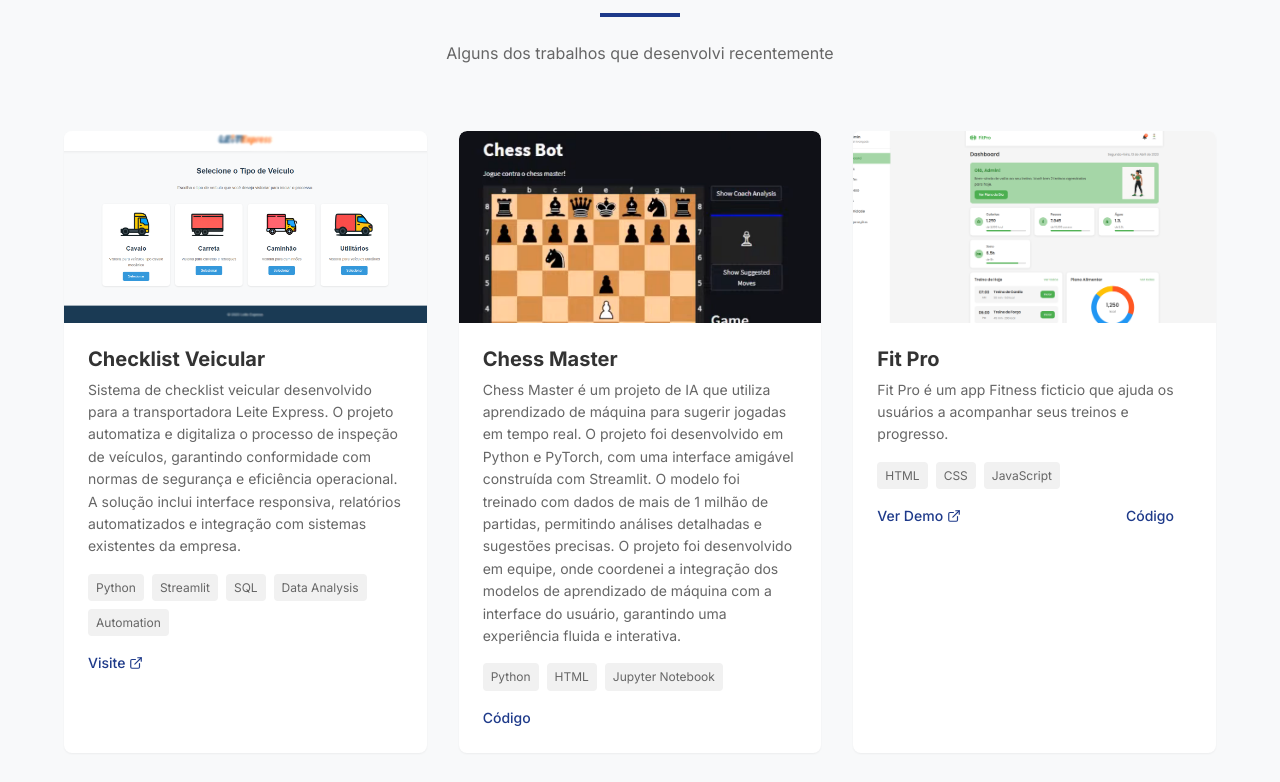
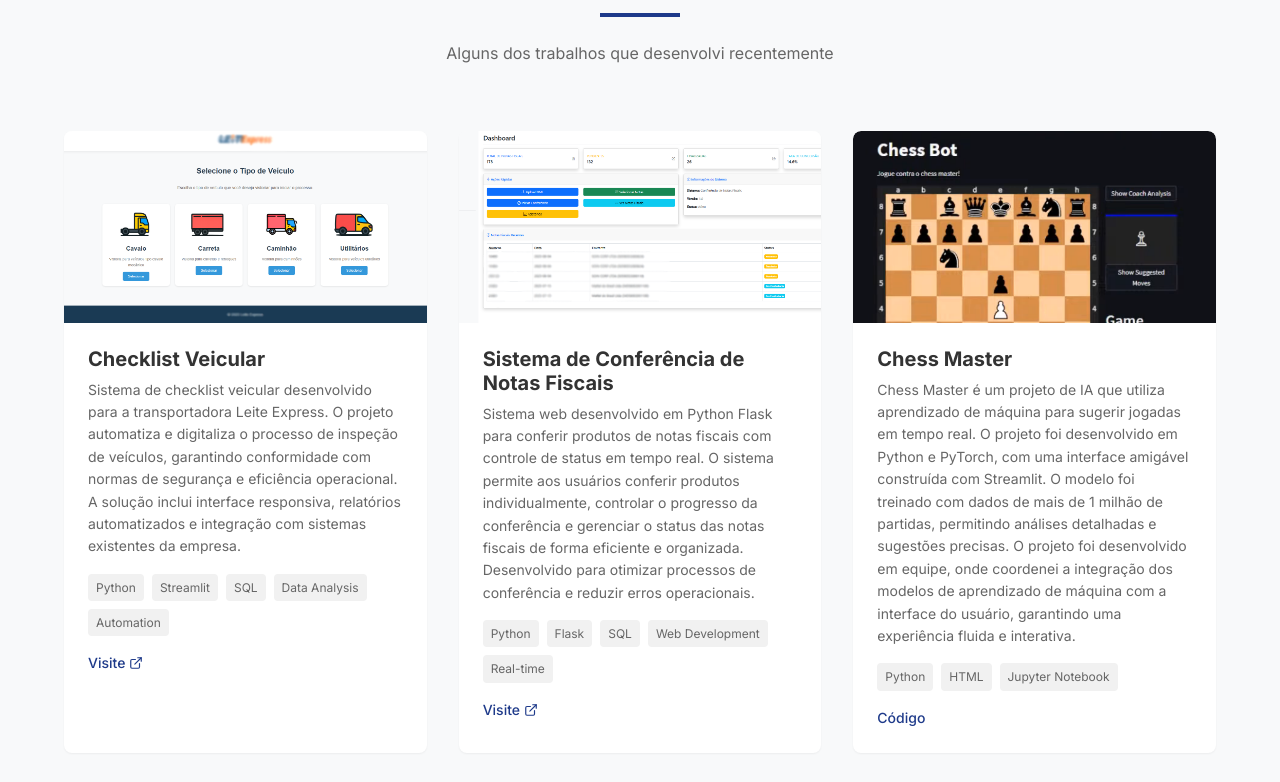
Before and after one commit to filipeflm/portfoliodev, a plain HTML site: page index.html in a window 1280 px wide. Shown: the part 3120-3902 px from the top of the page. Drawn offline with nearby package versions, Linux system fonts and the light colour scheme.

Commit message:
Adicionando projeto sistema de conferencia

```diff
--- a/index.html
+++ b/index.html
@@ -267,6 +267,33 @@
         </div>
         <div class="project-card" data-aos="fade-up" data-aos-delay="200">
           <div class="project-image">
+            <img src="images/conferencia-notas.png" alt="Sistema de Conferência de Notas Fiscais">
+            <div class="image-overlay"></div>
+          </div>
+          <div class="project-content">
+            <h3 class="project-title">Sistema de Conferência de Notas Fiscais</h3>
+            <p class="project-description">
+              Sistema web desenvolvido em Python Flask para conferir produtos de notas fiscais com controle de status em tempo real.
+              O sistema permite aos usuários conferir produtos individualmente, controlar o progresso da conferência e gerenciar
+              o status das notas fiscais de forma eficiente e organizada. Desenvolvido para otimizar processos de conferência
+              e reduzir erros operacionais.
+            </p>
+            <div class="project-tags">
+              <span class="tag">Python</span>
+              <span class="tag">Flask</span>
+              <span class="tag">SQL</span>
+              <span class="tag">Web Development</span>
+              <span class="tag">Real-time</span>
+            </div>
+            <div class="project-links">
+              <a href="images/Conferencia.pdf" class="project-link" target="_blank">
+                Visite <i data-lucide="external-link" class="icon-xs"></i>
+              </a>
+            </div>
+          </div>
+        </div>
+        <div class="project-card" data-aos="fade-up" data-aos-delay="300">
+          <div class="project-image">
             <img src="images/chessmaster.png" alt="Chess Master" class="highlighted-image">
             <div class="image-overlay"></div>
           </div>
@@ -291,7 +318,7 @@
             </div>
           </div>
         </div>
-        <div class="project-card" data-aos="fade-up" data-aos-delay="300">
+        <div class="project-card" data-aos="fade-up" data-aos-delay="400">
           <div class="project-image">
             <img src="images/App Fitness.png" alt="Fit Pro">
             <div class="image-overlay"></div>
@@ -316,7 +343,7 @@
             </div>
           </div>
         </div>
-        <div class="project-card" data-aos="fade-up" data-aos-delay="400">
+        <div class="project-card" data-aos="fade-up" data-aos-delay="500">
           <div class="project-image">
             <img src="images/Loja Essenza.png" alt="Loja Essenza">
             <div class="image-overlay"></div>
@@ -342,7 +369,7 @@
           </div>
         </div>
 
-        <div class="project-card" data-aos="fade-up" data-aos-delay="500">
+        <div class="project-card" data-aos="fade-up" data-aos-delay="600">
           <div class="project-image">
             <img src="images/Sabor Brasileiro.png" alt="Sabor Brasileiro">
             <div class="image-overlay"></div>
@@ -372,7 +399,7 @@
 
       </div>
 
-      <div class="text-center" data-aos="fade-up" data-aos-delay="600">
+      <div class="text-center" data-aos="fade-up" data-aos-delay="700">
         <a href="#" class="view-more">
           Ver mais projetos <i data-lucide="arrow-right" class="icon-sm"></i>
         </a>
```
Also changed, not shown: images/conferencia-notas.png (added), 1 other file.
